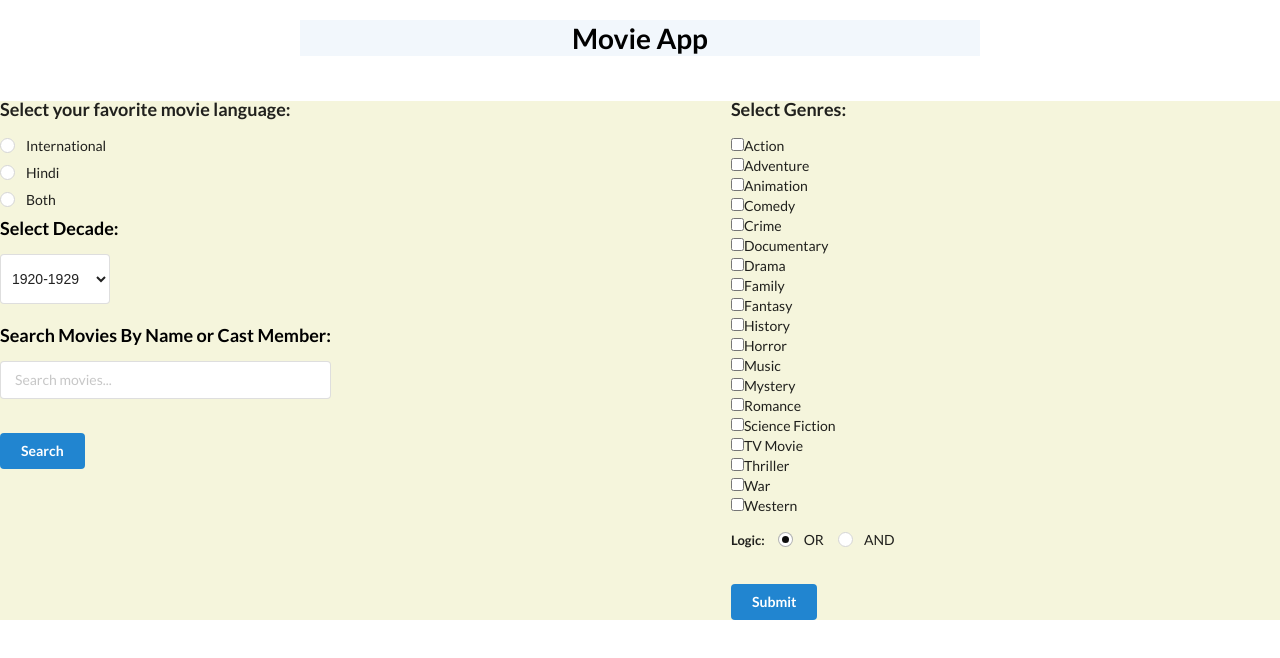
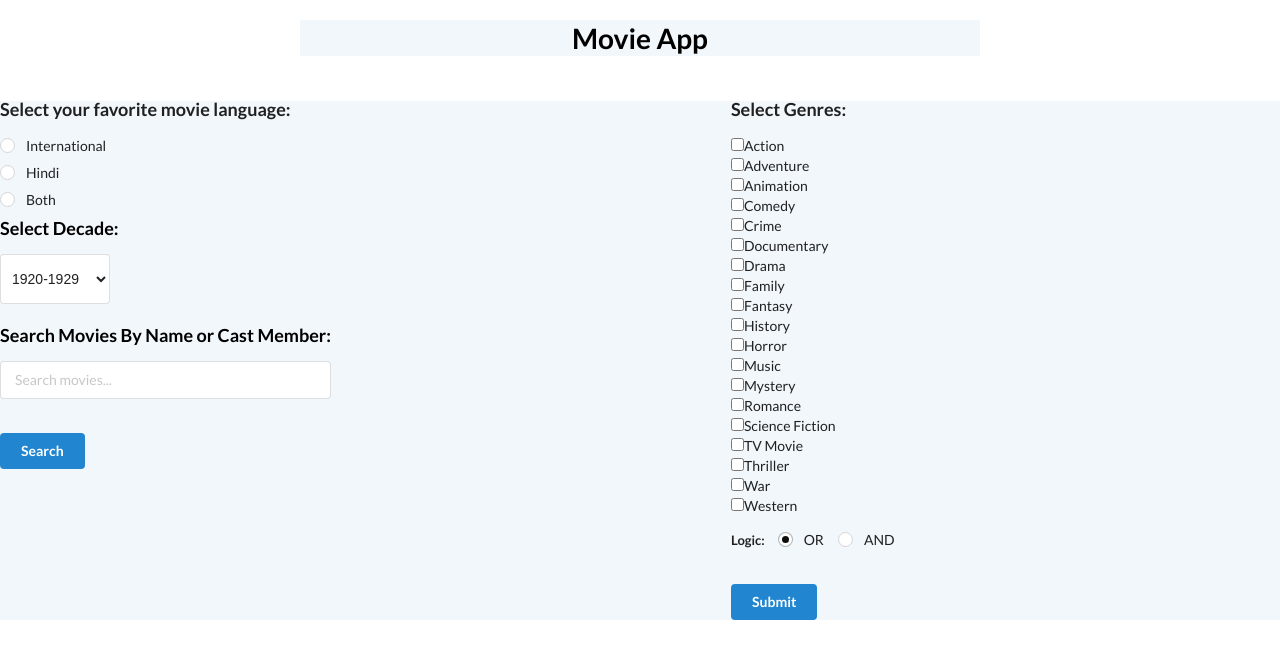
Before and after one commit to nlmanasa/JS-Project, a website: page index.html in a window 1280 px wide. Drawn offline with nearby package versions, Linux system fonts and the light colour scheme.

Commit message:
Update styles.css

```diff
--- a/styles.css
+++ b/styles.css
@@ -1,5 +1,5 @@
 .uiContainer {
-    background-color: beige;
+    background-color: rgba(107, 168, 223, 0.089);
     display: flex;
     column-gap: 400px;
 }
```
